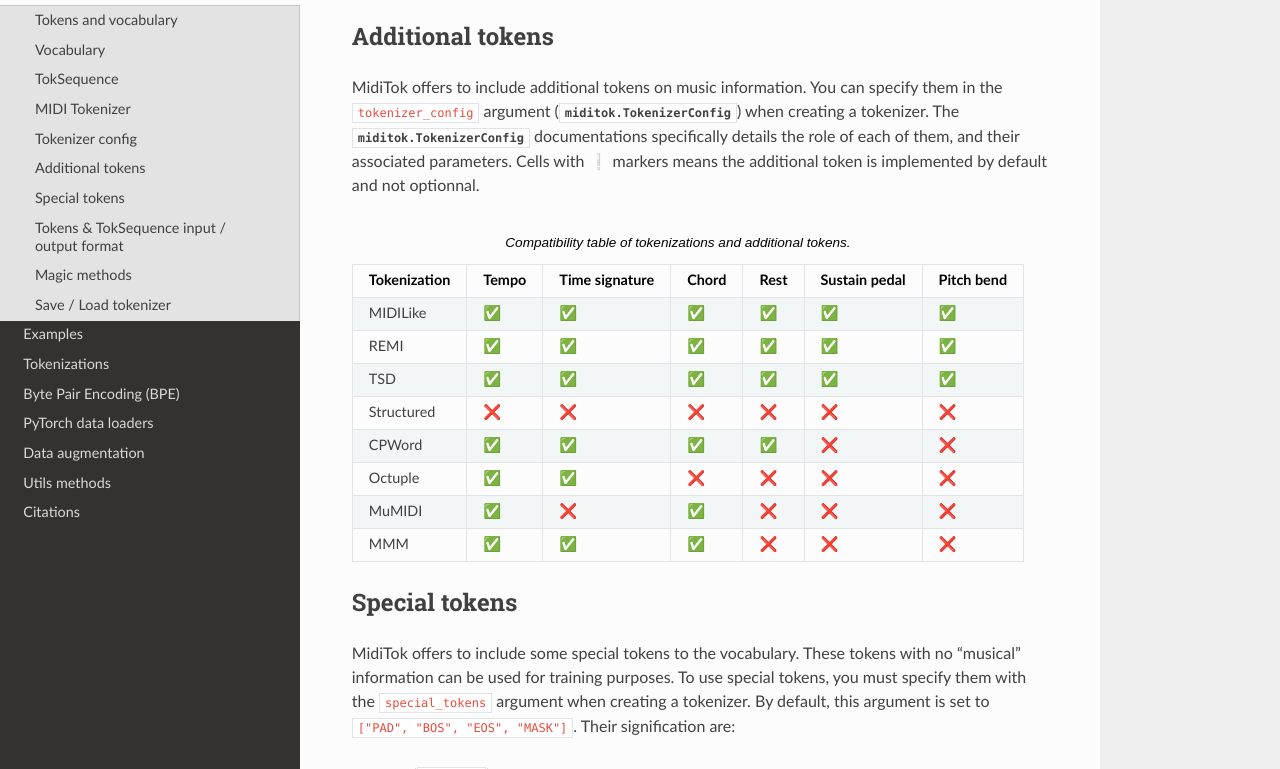
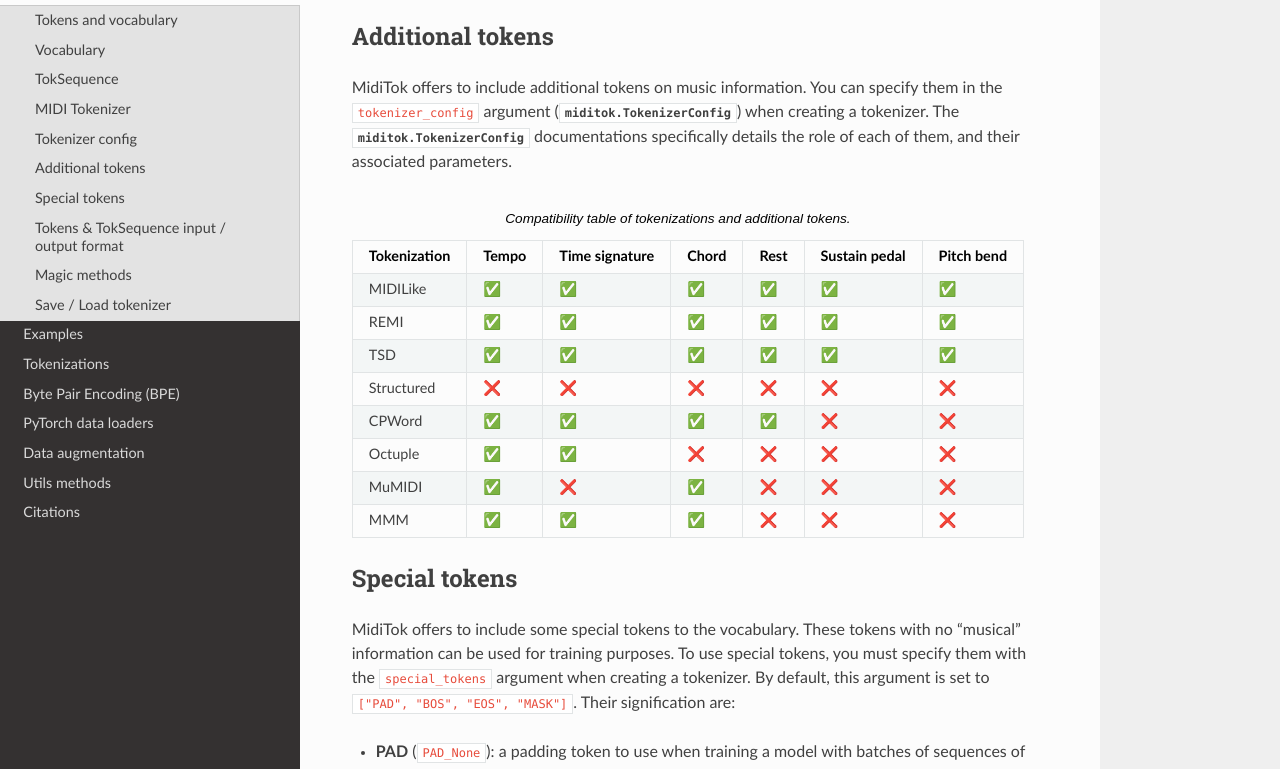
Before and after one commit to Natooz/MidiTok, a Sphinx documentation site: the page built from docs/midi_tokenizer.rst, in a window 1280 px wide and 900 px high, scrolled down 1731 px, cut to the strip 131-900 px from the top of the window. Built offline with Sphinx 7.4.7 and the Read the Docs theme 2.0.0, drawn with Linux system fonts in a browser that asks for light colours; some of the changed lines change nothing that is shown; some of the changed text lies outside the part shown.

Commit message:
doc update

```diff
--- a/docs/midi_tokenizer.rst
+++ b/docs/midi_tokenizer.rst
@@ -1,5 +1,5 @@
 =================
-Basics
+Bases
 =================
 
 This page features the bases of MidiTok, of how tokenizers work.
@@ -60,7 +60,6 @@
 ------------------------
 
 MidiTok offers to include additional tokens on music information. You can specify them in the ``tokenizer_config`` argument (:class:`miditok.TokenizerConfig`) when creating a tokenizer. The :class:`miditok.TokenizerConfig` documentations specifically details the role of each of them, and their associated parameters.
-Cells with ❕ markers means the additional token is implemented by default and not optionnal.
 
 .. csv-table:: Compatibility table of tokenizations and additional tokens.
    :file: additional_tokens_table.csv
```
